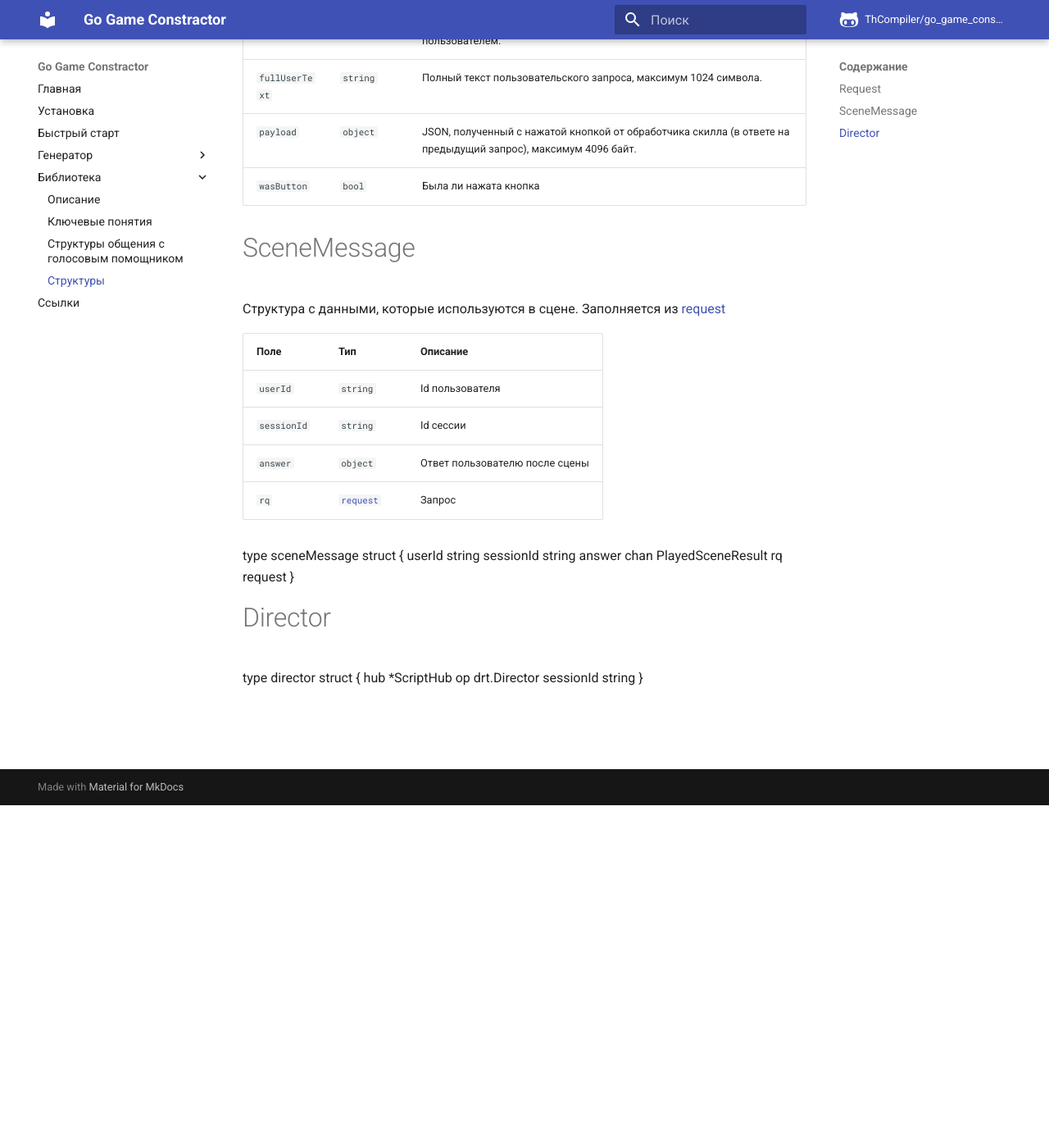
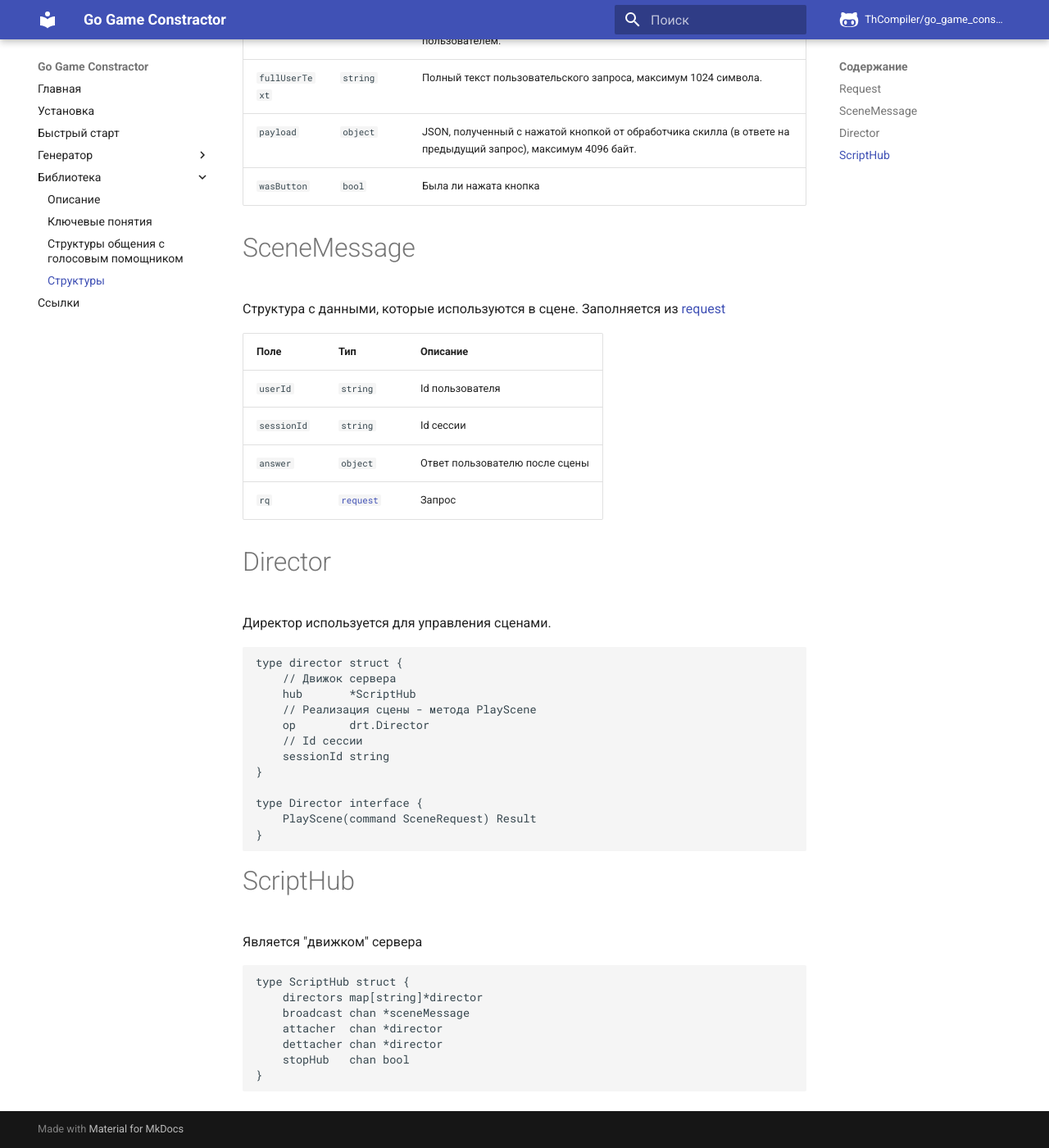
Before and after one commit to ThCompiler/go_game_constractor, an MkDocs documentation site: the page built from docs/lib_structs.md, in a window 1280 px wide and 1400 px high, scrolled down 418 px. Shown: the whole window at 82% size. Built offline with MkDocs 1.6.1 and Material for MkDocs 9.7.7, drawn with Linux system fonts in a browser that asks for light colours; comment, search, counter and statistics services are not loaded.

Commit message:
added director, scriptHub docs

````diff
--- a/docs/lib_structs.md
+++ b/docs/lib_structs.md
@@ -15,7 +15,7 @@ title: "Структуры"
 
 # SceneMessage
 
-Структура с данными, которые используются в сцене. Заполняется из [request](#request-marusia)
+Структура с данными, которые используются в сцене. Заполняется из [request](lib_marusia_structs.md#request-marusia)
 
 | Поле        | Тип                   | Описание                       |
 |-------------|-----------------------|--------------------------------|
@@ -24,17 +24,30 @@ title: "Структуры"
 | `answer`    | `object`              | Ответ пользователю после сцены |
 | `rq`        | [`request`](#request) | Запрос                         |
 
-type sceneMessage struct {
-userId string
-sessionId string
-answer chan PlayedSceneResult
-rq request
+# Director
+Директор используется для управления сценами.
+```go
+type director struct {
+	// Движок сервера
+	hub       *ScriptHub
+	// Реализация сцены - метода PlayScene
+	op        drt.Director
+	// Id сессии
+	sessionId string
 }
 
-# Director
-
-type director struct {
-hub       *ScriptHub
-op drt.Director
-sessionId string
+type Director interface {
+    PlayScene(command SceneRequest) Result
 }
+```
+# ScriptHub
+Является "движком" сервера
+```go
+type ScriptHub struct {
+    directors map[string]*director
+    broadcast chan *sceneMessage
+    attacher  chan *director
+    dettacher chan *director
+    stopHub   chan bool
+}
+```
````
